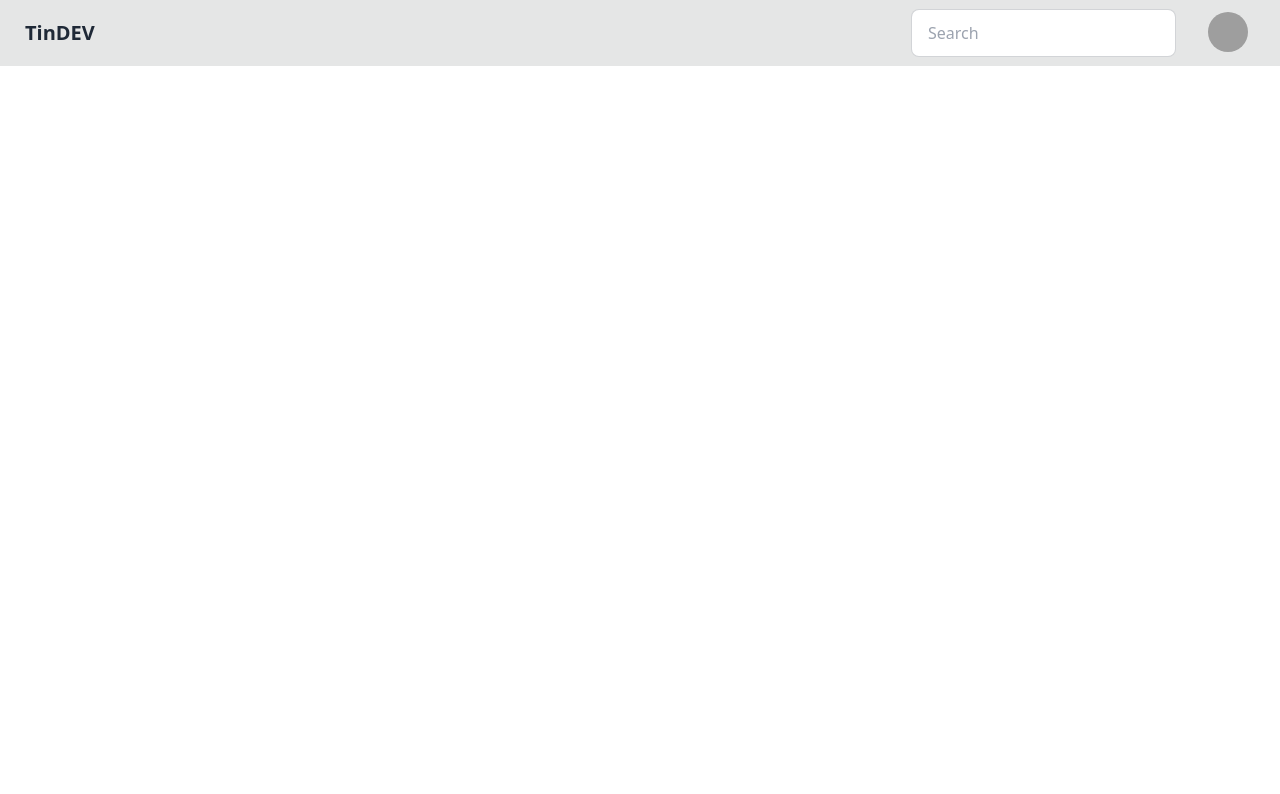
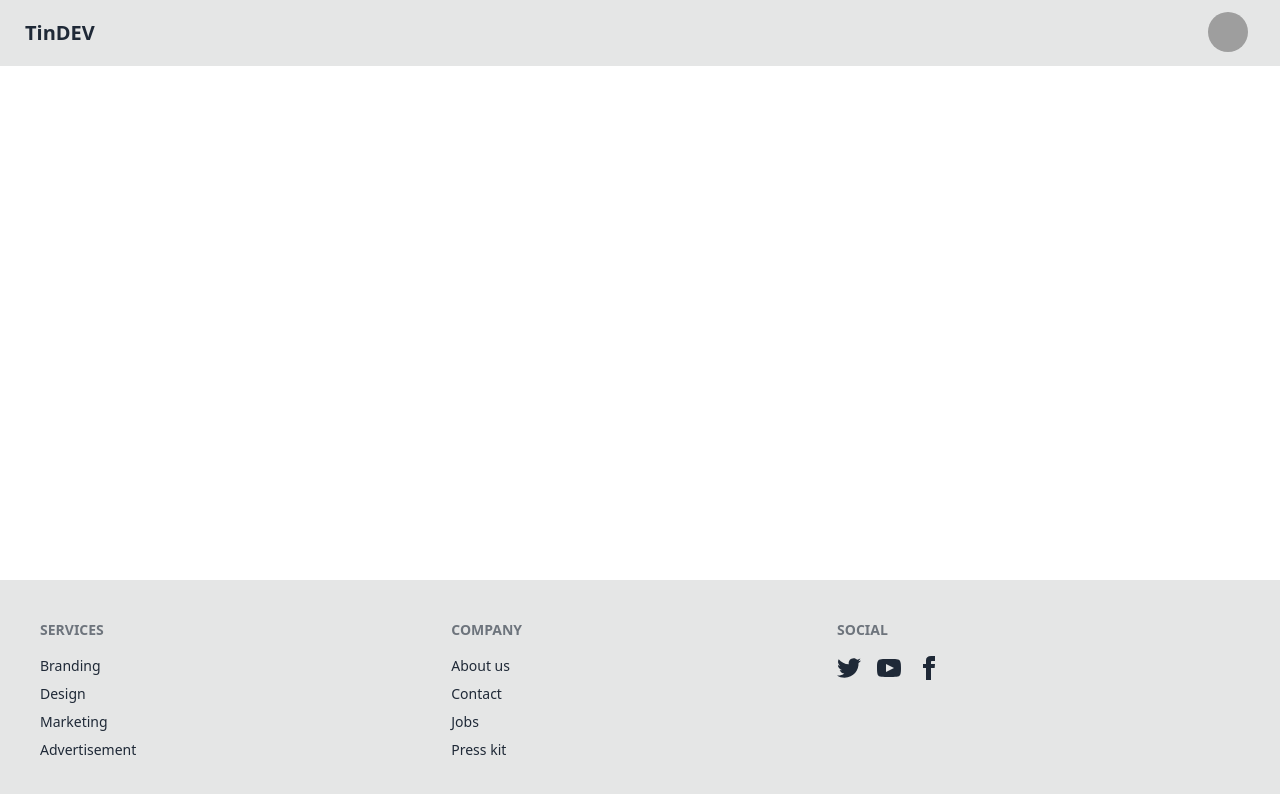
Before and after one commit to Vab1234/devTinder_Frontend, a React (Vite) app: page / in a window 1280 px wide. Shown: the top 794 px of the page. Built offline with nearby package versions, Linux system fonts and the light colour scheme; grey boxes are pictures that could not be loaded.

Commit message:
making dummy components

```diff
--- a/package.json
+++ b/package.json
@@ -12,7 +12,8 @@
   "dependencies": {
     "@tailwindcss/vite": "^4.0.3",
     "react": "^18.3.1",
-    "react-dom": "^18.3.1"
+    "react-dom": "^18.3.1",
+    "react-router-dom": "^7.1.5"
   },
   "devDependencies": {
     "@eslint/js": "^9.17.0",
--- a/src/App.jsx
+++ b/src/App.jsx
@@ -1,40 +1,25 @@
+import Navbar from "./components/Navbar"
+import { BrowserRouter , Routes , Route } from "react-router-dom";
+import Body from "./components/Body";
+import Login from "./components/Login";
+import Profile from "./components/Profile";
+import Connections from "./components/Connections";
+
 function App() {
   return (
     <>
-      <div className="navbar bg-base-300">
-        <div className="flex-1">
-          <a className="btn btn-ghost text-xl">TinDEV</a>
-        </div>
-        <div className="flex-none gap-2">
-          <div className="form-control">
-            <input type="text" placeholder="Search" className="input input-bordered w-24 md:w-auto" />
-          </div>
-          <div className="dropdown dropdown-end mx-5">
-            <div tabIndex={0} role="button" className="btn btn-ghost btn-circle avatar">
-              <div className="w-10 rounded-full">
-                <img
-                  alt="Tailwind CSS Navbar component"
-                  src="https://img.daisyui.com/images/stock/photo-1534528741775-53994a69daeb.webp" />
-              </div>
-            </div>
-            <ul
-              tabIndex={0}
-              className="menu menu-sm dropdown-content bg-base-100 rounded-box z-[1] mt-3 w-52 p-2 shadow">
-              <li>
-                <a className="justify-between">
-                  Profile
-                  <span className="badge">New</span>
-                </a>
-              </li>
-              <li><a>Settings</a></li>
-              <li><a>Logout</a></li>
-            </ul>
-          </div>
-        </div>
-      </div>
 
+      <BrowserRouter basename = "/">
+        <Routes>
+          <Route path = "/" element = {<Body />}>
+            <Route path = "/login" element = {<Login />} />
+            <Route path = "/connections" element = {<Connections />} />
+            <Route path = "/profile" element = {<Profile />} />
+          </Route>
+        </Routes>
+      </BrowserRouter>
     </>
   )
 }
 
-export default App
+export default App;
--- /dev/null
+++ b/src/components/Body.jsx
@@ -0,0 +1,14 @@
+import Footer from "./Footer"
+import Navbar from "./Navbar"
+import { Outlet } from "react-router-dom"
+
+export default function Body(){
+    return(
+        <>
+            <Navbar />
+            <Outlet />
+            {/* any children of body component will render in the outlet */}
+            <Footer />
+        </>
+    )
+}
--- /dev/null
+++ b/src/components/Connections.jsx
@@ -0,0 +1,5 @@
+export default function Connections(){
+    return(
+        <h1>COnnections</h1>
+    )
+}
--- /dev/null
+++ b/src/components/Footer.jsx
@@ -0,0 +1,58 @@
+export default function Footer(){
+    return(
+        <footer className="footer bg-base-300 text-base-content p-10 fixed bottom-0">
+        <nav>
+            <h6 className="footer-title">Services</h6>
+            <a className="link link-hover">Branding</a>
+            <a className="link link-hover">Design</a>
+            <a className="link link-hover">Marketing</a>
+            <a className="link link-hover">Advertisement</a>
+        </nav>
+        <nav>
+            <h6 className="footer-title">Company</h6>
+            <a className="link link-hover">About us</a>
+            <a className="link link-hover">Contact</a>
+            <a className="link link-hover">Jobs</a>
+            <a className="link link-hover">Press kit</a>
+        </nav>
+        <nav>
+            <h6 className="footer-title">Social</h6>
+            <div className="grid grid-flow-col gap-4">
+            <a>
+                <svg
+                xmlns="http://www.w3.org/2000/svg"
+                width="24"
+                height="24"
+                viewBox="0 0 24 24"
+                className="fill-current">
+                <path
+                    d="M24 4.557c-.883.392-1.832.656-2.828.775 1.017-.609 1.798-1.574 2.165-2.724-.951.564-2.005.974-3.127 1.195-.897-.957-2.178-1.555-3.594-1.555-3.179 0-5.515 2.966-4.797 6.045-4.091-.205-7.719-2.165-10.148-5.144-1.29 2.213-.669 5.108 1.523 6.574-.806-.026-1.566-.247-2.229-.616-.054 2.281 1.581 4.415 3.949 4.89-.693.188-1.452.232-2.224.084.626 1.956 2.444 3.379 4.6 3.419-2.07 1.623-4.678 2.348-7.29 2.04 2.179 1.397 4.768 2.212 7.548 2.212 9.142 0 14.307-7.721 13.995-14.646.962-.695 1.797-1.562 2.457-2.549z"></path>
+                </svg>
+            </a>
+            <a>
+                <svg
+                xmlns="http://www.w3.org/2000/svg"
+                width="24"
+                height="24"
+                viewBox="0 0 24 24"
+                className="fill-current">
+                <path
+                    d="M19.615 3.184c-3.604-.246-11.631-.245-15.23 0-3.897.266-4.356 2.62-4.385 8.816.029 6.185.484 8.549 4.385 8.816 3.6.245 11.626.246 15.23 0 3.897-.266 4.356-2.62 4.385-8.816-.029-6.185-.484-8.549-4.385-8.816zm-10.615 12.816v-8l8 3.993-8 4.007z"></path>
+                </svg>
+            </a>
+            <a>
+                <svg
+                xmlns="http://www.w3.org/2000/svg"
+                width="24"
+                height="24"
+                viewBox="0 0 24 24"
+                className="fill-current">
+                <path
+                    d="M9 8h-3v4h3v12h5v-12h3.642l.358-4h-4v-1.667c0-.955.192-1.333 1.115-1.333h2.885v-5h-3.808c-3.596 0-5.192 1.583-5.192 4.615v3.385z"></path>
+                </svg>
+            </a>
+            </div>
+        </nav>
+        </footer>
+    )
+}
--- /dev/null
+++ b/src/components/Login.jsx
@@ -0,0 +1,5 @@
+export default function Login(){
+    return(
+        <h1>Login</h1>
+    )
+}
--- /dev/null
+++ b/src/components/Navbar.jsx
@@ -0,0 +1,34 @@
+const Navbar = () => {
+    return(
+        <div className="navbar bg-base-300">
+            <div className="flex-1">
+            <a className="btn btn-ghost text-xl">TinDEV</a>
+            </div>
+            <div className="flex-none gap-2">
+            <div className="dropdown dropdown-end mx-5">
+                <div tabIndex={0} role="button" className="btn btn-ghost btn-circle avatar">
+                <div className="w-10 rounded-full">
+                    <img
+                    alt="Tailwind CSS Navbar component"
+                    src="https://img.daisyui.com/images/stock/photo-1534528741775-53994a69daeb.webp" />
+                </div>
+                </div>
+                <ul
+                tabIndex={0}
+                className="menu menu-sm dropdown-content bg-base-100 rounded-box z-[1] mt-3 w-52 p-2 shadow">
+                <li>
+                    <a className="justify-between">
+                    Profile
+                    <span className="badge">New</span>
+                    </a>
+                </li>
+                <li><a>Settings</a></li>
+                <li><a>Logout</a></li>
+                </ul>
+            </div>
+            </div>
+        </div>
+    )
+}
+
+export default Navbar;
--- /dev/null
+++ b/src/components/Profile.jsx
@@ -0,0 +1,5 @@
+export default function Profile(){
+    return(
+        <h1>Profile</h1>
+    )
+}
```
Also changed, not shown: 2 other files (tests, documents, lock files or other folders).
